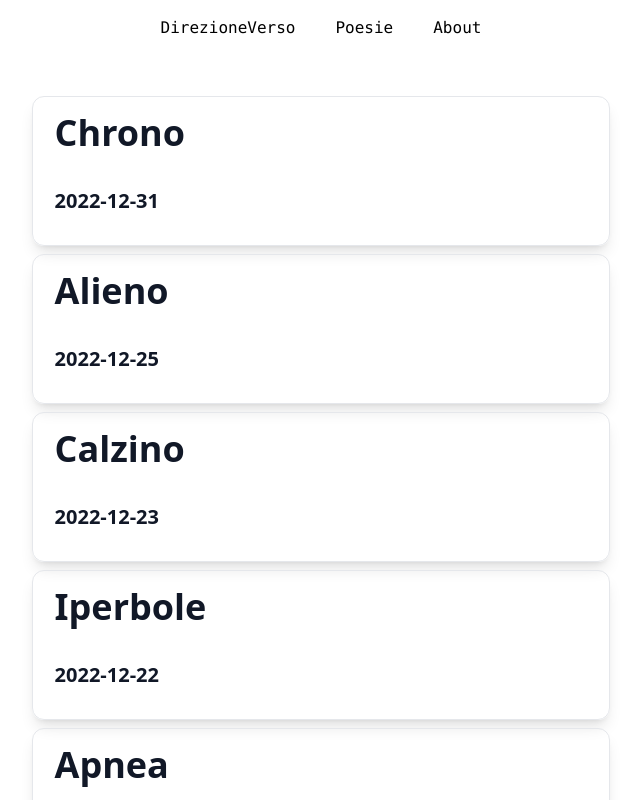
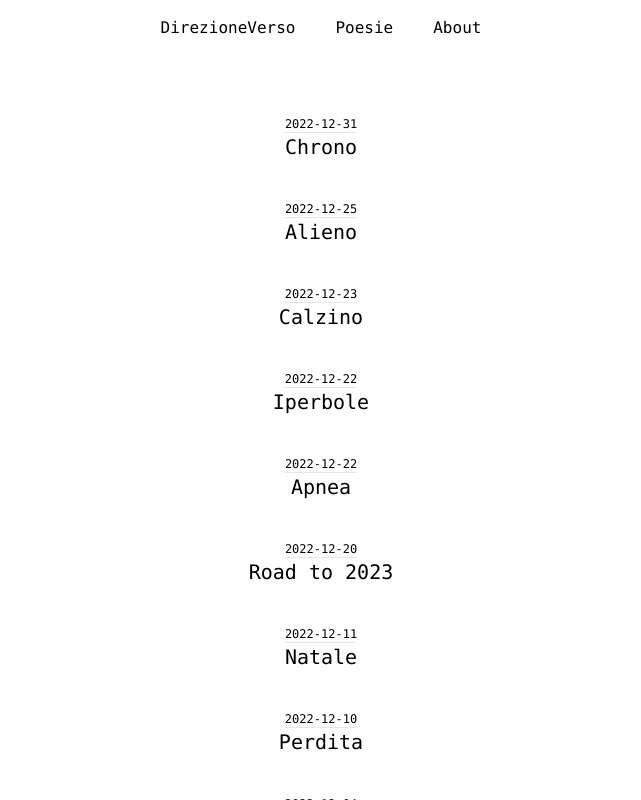
Before and after one commit to informatropico/direzioneverso, a Next.js app: page /poesie/poesie in a window 1280 px wide. Shown: the top 800 px of the page, without its empty margins (319-960 px from the left). Built offline with nearby package versions, Linux system fonts and the light colour scheme.

Commit message:
lista poesie

```diff
--- a/pages/poesie/poesie.js
+++ b/pages/poesie/poesie.js
@@ -25,17 +25,25 @@ export async function getStaticProps() {
   };
 }
 
+function LinkPoesia(props) {
+  return (
+    <div className="flex flex-col items-center">
+      <h3 className="text-xs border-b">{props.data}</h3>
+      <h1 className="text-xl">{props.titolo}</h1>
+    </div>
+  )
+}
+
 export default function Poesie({ posts }) {
   return (
-    <ul className="list-none prose mx-auto">
+    <ul className="items-center mx-auto">
       {posts.map(({ slug, frontmatter }) => (
         <li
           key={slug}
-          className="border border-gray-200 m-2 rounded-xl shadow-lg overflow-hidden flex flex-col"
+          className="m-4 flex flex-col items-center font-mono hover:bg-gray-200 p-3 rounded-lg"
         >
-          <Link href={`/poesie/${slug}`} className="no-underline">
-            <h1 className="pt-4 pb-0 pl-4">{frontmatter.title}</h1>
-            <h3 className="pt-0 pb-4 pl-4">{frontmatter.date}</h3>
+          <Link href={`/poesie/${slug}`} className="no-underline ">
+            <LinkPoesia data={frontmatter.date} titolo={frontmatter.title} />
           </Link>
         </li>
       ))}
```
